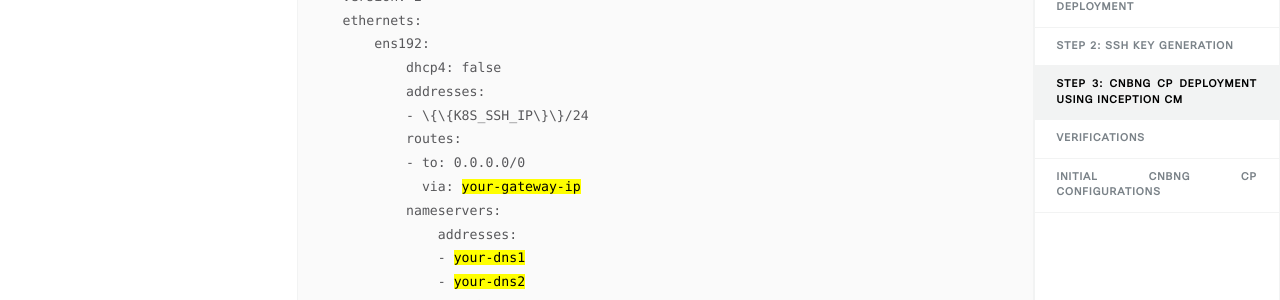
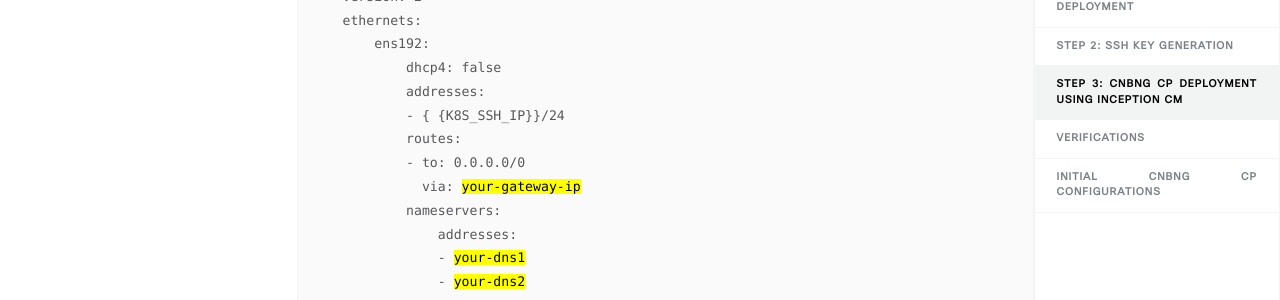
Before and after one commit to xrdocs/cnbng, a Jekyll site: the page built from _tutorials/cnbng-cp-cluster-single-vm-aio-deployment-guide.md, in a window 1280 px wide and 900 px high, scrolled down 3719 px. Shown: the part 295-595 px from the top of the window. Built offline with Jekyll 4.4.1, drawn with Linux system fonts in a browser that asks for light colours; comment, search, counter and statistics services are not loaded; some of the changed text lies outside the part shown.

```diff
--- a/_tutorials/cnbng-cp-cluster-single-vm-aio-deployment-guide.md
+++ b/_tutorials/cnbng-cp-cluster-single-vm-aio-deployment-guide.md
@@ -129,7 +129,7 @@ exit
         ens192:
             dhcp4: false
             addresses:
-            - \{\{K8S_SSH_IP\}\}/24
+            - { {K8S_SSH_IP}}/24
             routes:
             - to: 0.0.0.0/0
               via: <mark>your-gateway-ip</mark>
```
Also changed, not shown: other parts of _tutorials/cnbng-cp-cluster-single-vm-aio-deployment-guide.md (+1 -1 lines).
